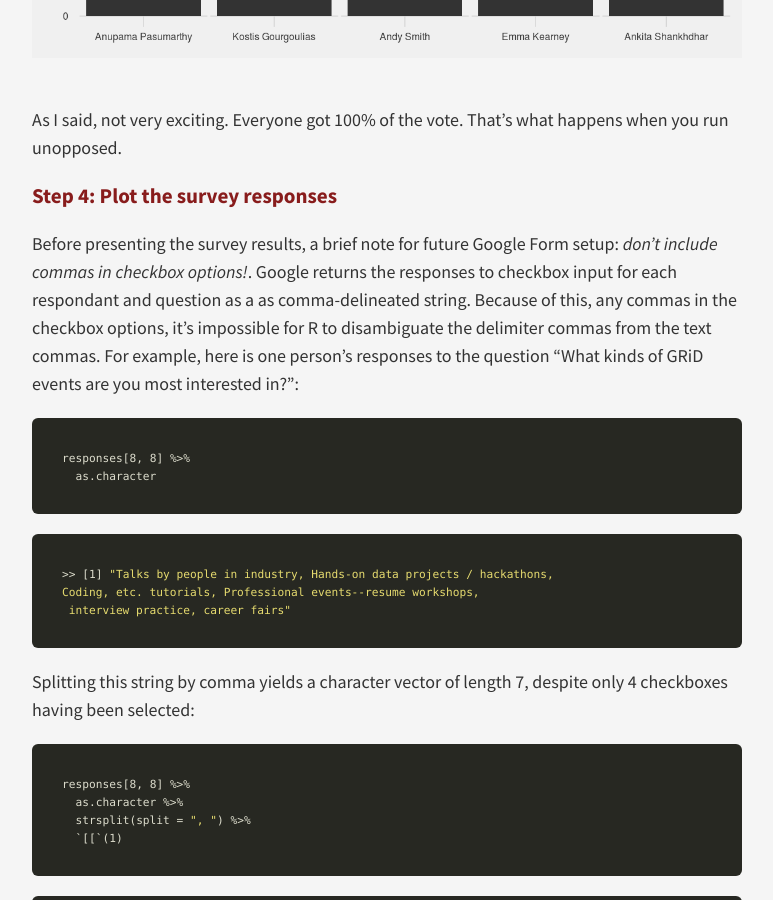
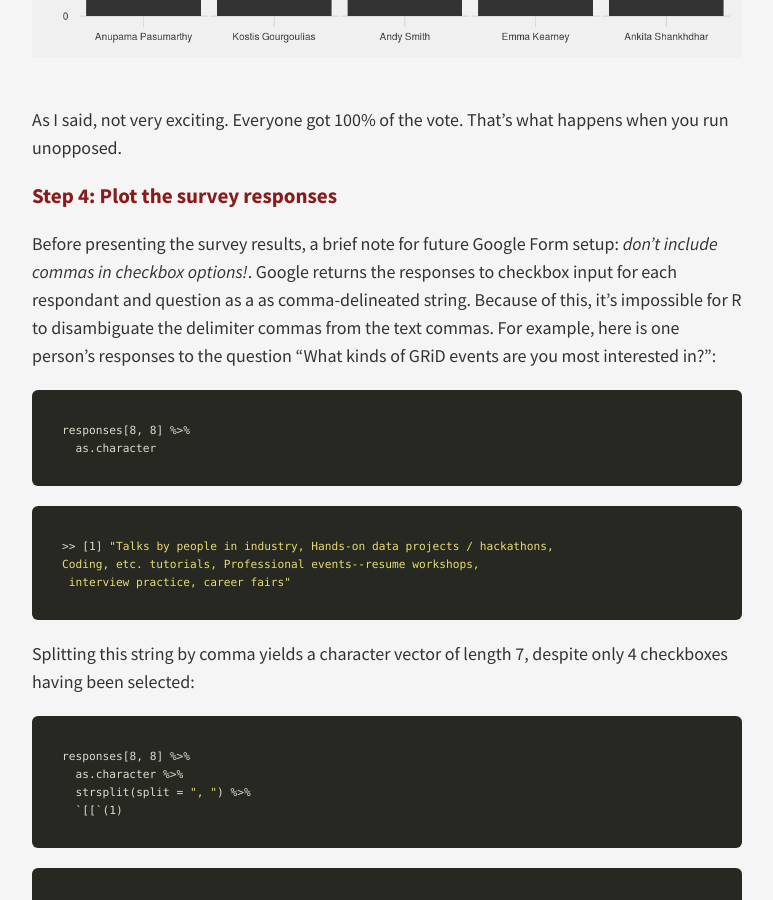
Before and after one commit to gridclub/gridclub.github.io, a Jekyll site: the page built from _posts/2015-11-01-election-and-survey-results.md, in a window 1280 px wide and 900 px high, scrolled down 1750 px. Shown: the whole window, without its empty margins (253-1026 px from the left). Built offline with Jekyll 4.4.1, drawn with Linux system fonts in a browser that asks for light colours; nearby versions of some CDN libraries; comment, search, counter and statistics services are not loaded.

Commit message:
proofreading edits

```diff
--- a/_posts/2015-11-01-election-and-survey-results.md
+++ b/_posts/2015-11-01-election-and-survey-results.md
@@ -61,7 +61,7 @@ As I said, not very exciting. Everyone got 100% of the vote. That's what happens
 
 ### Step 4: Plot the survey responses
 
-Before presenting the survey results, a brief note for future Google Form setup: *don't include commas in checkbox options!*. Google returns the responses to checkbox input for each respondant and question as a as comma-delineated string. Because of this, any commas in the checkbox options, it's impossible for R to disambiguate the delimiter commas from the text commas. For example, here is one person's responses to the question "What kinds of GRiD events are you most interested in?":
+Before presenting the survey results, a brief note for future Google Form setup: *don't include commas in checkbox options!*. Google returns the responses to checkbox input for each respondant and question as a as comma-delineated string. Because of this, it's impossible for R to disambiguate the delimiter commas from the text commas. For example, here is one person's responses to the question "What kinds of GRiD events are you most interested in?":
 
 
 
```
